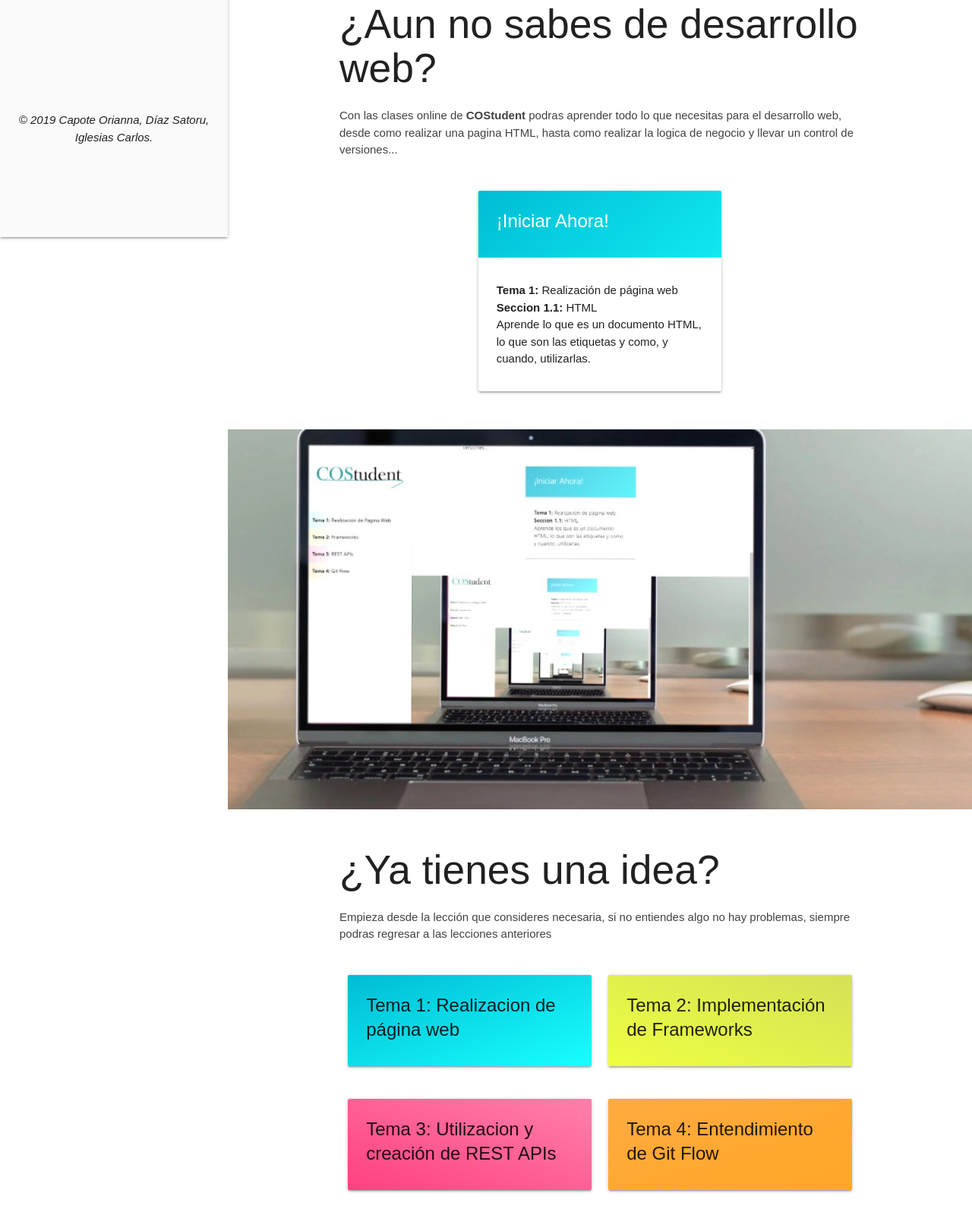
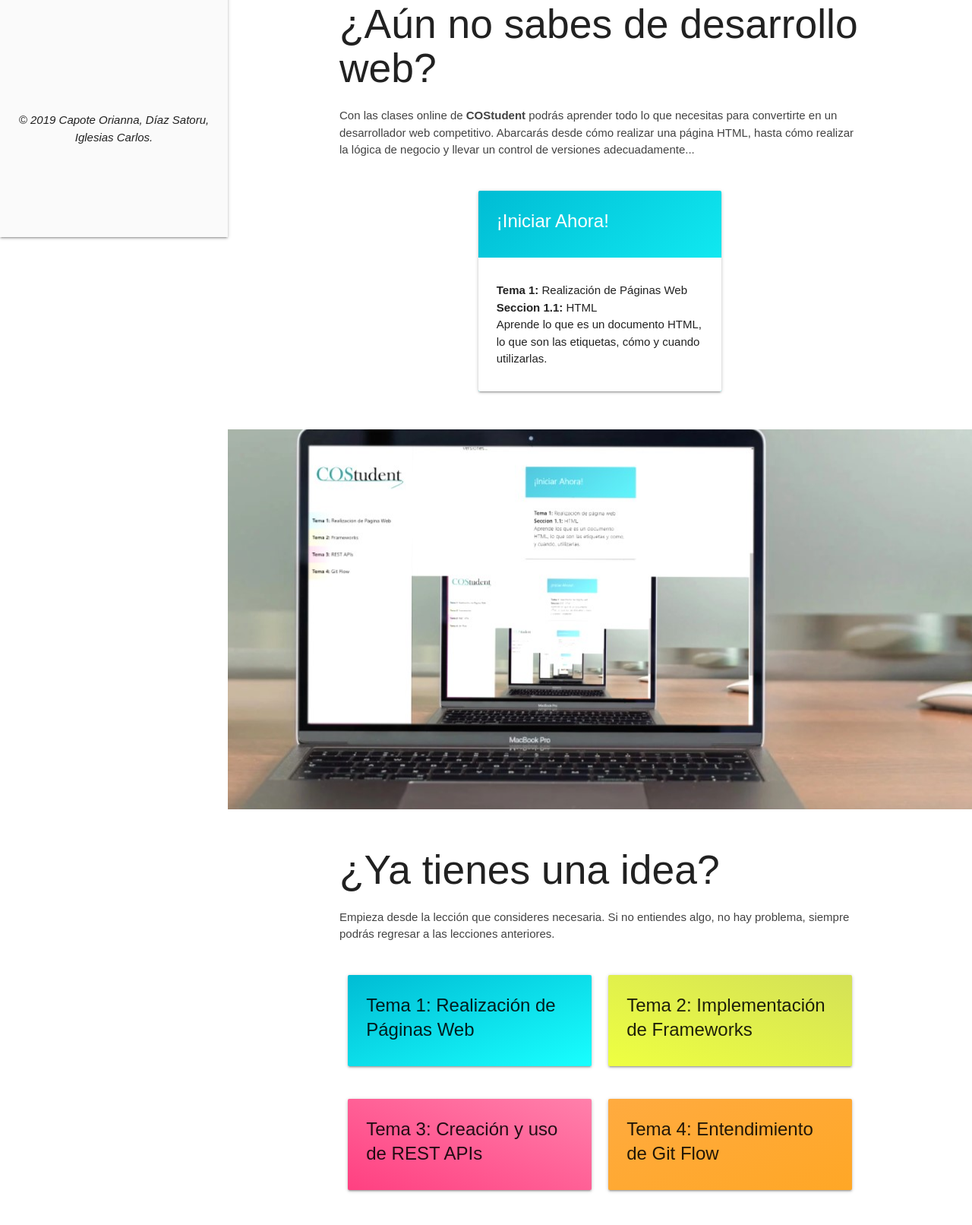
Before and after one commit to carlosjj24/EACProy, a plain HTML site: page index.html in a window 1280 px wide. Shown: the part 548-2160 px from the top of the page at 76% size. Drawn offline with Linux system fonts and the light colour scheme.

Commit message:
Corrección de ortografía y redacción en index.html
+ Acento en créditos (navbar)

```diff
--- a/index.html
+++ b/index.html
@@ -58,7 +58,7 @@
 		              			<ul>
 		                			<li><a class="orange_degrade" href="./leccionRestApi.html"><b>4.1</b> Creación de Repositorio</a></li>
 		                			<li><a class="orange_degrade" href="#!"><b>4.2</b> Clonación de Repositorio</a></li>
-		                			<li><a class="orange_degrade" href="#!"><b>4.3</b> Actualisación de Repositorio</a></li>
+		                			<li><a class="orange_degrade" href="#!"><b>4.3</b> Actualización de Repositorio</a></li>
 		                			<li><a class="orange_degrade" href="#!"><b>4.4</b> Branch</a></li>
 		              			</ul>
 		            		</div>
@@ -80,9 +80,8 @@
 		    </div>
 		    <div class="section white">
 		      	<div class="row container">
-		        	<h2 class="header">¿Aun no sabes de desarrollo web?</h2>
-		        	<p class="grey-text text-darken-3 lighten-3">Con las clases online de <b> COStudent </b> podras aprender todo lo que necesitas para el desarrollo web, desde como realizar una pagina HTML, hasta como realizar la logica de negocio y llevar un control de versiones...
-</p>
+		        	<h2 class="header">¿Aún no sabes de desarrollo web?</h2>
+		        	<p class="grey-text text-darken-3 lighten-3">Con las clases online de <b> COStudent </b> podrás aprender todo lo que necesitas para convertirte en un desarrollador web competitivo. Abarcarás desde cómo realizar una página HTML, hasta cómo realizar la lógica de negocio y llevar un control de versiones adecuadamente...</p>
 		      	</div>
 		      	<div class="row container">
 		      		<div class="col s0 m3">
@@ -93,9 +92,9 @@
 				          		<span class="card-title">¡Iniciar Ahora!</span>
 				        	</div>
 				        	<div class="card-action inicioClasesCard-action">
-					          	<p><b>Tema 1:</b> Realización de página web <br>
+					          	<p><b>Tema 1:</b> Realización de Páginas Web <br>
 					          			<b>Seccion 1.1:</b> HTML <br>
-					          			Aprende lo que es un documento HTML, lo que son las etiquetas y como, y cuando, utilizarlas.</p>
+					          			Aprende lo que es un documento HTML, lo que son las etiquetas, cómo y cuando utilizarlas.</p>
 					        </div>
 				      	</div>
 				    </div>
@@ -109,13 +108,13 @@
 		    <div class="section white">
 		      	<div class="row container">
 		        	<h2 class="header">¿Ya tienes una idea?</h2>
-		        	<p class="grey-text text-darken-3 lighten-3">Empieza desde la lección que consideres necesaria, si no entiendes algo no hay problemas, siempre podras regresar a las lecciones anteriores</p>
+		        	<p class="grey-text text-darken-3 lighten-3">Empieza desde la lección que consideres necesaria. Si no entiendes algo, no hay problema, siempre podrás regresar a las lecciones anteriores.</p>
 		      	</div>
 		      	<div class="row container">
 				    <div class="col s12 m6">
 				      	<div class="card cardTema1">
 				        	<div class="card-content ">
-				          		<span class="card-title"><b>Tema 1: Realizacion de página web</b></span>
+				          		<span class="card-title"><b>Tema 1: Realización de Páginas Web</b></span>
 				        	</div>
 				      	</div>
 				    </div>
@@ -131,7 +130,7 @@
 				    <div class="col s12 m6">
 				      	<div class="card cardTema3">
 				        	<div class="card-content ">
-				          		<span class="card-title"><b>Tema 3: Utilizacion y creación de REST APIs</b></span>
+				          		<span class="card-title"><b>Tema 3: Creación y uso de REST APIs</b></span>
 				        	</div>
 				      	</div>
 				    </div>
@@ -149,9 +148,8 @@
 		    </div>
 		    <div class="section white">
 		      	<div class="row container">
-		        	<h2 class="header">¿Quienes somos?</h2>
-		        	<p class="grey-text text-darken-3 lighten-3">Capote Orianna, Díaz Satoru y Carlos Iglesias son solo algunas de las personas que han hecho este proyecto posible. A pesar de ser los creadores de la pagina web existen personas que son dueñas de las imagenes utilizadas, y páginas que permitieron obtener la documentacion de la misma...
-</p>
+		        	<h2 class="header">¿Quiénes somos?</h2>
+		        	<p class="grey-text text-darken-3 lighten-3">Capote Orianna, Díaz Satoru y Carlos Iglesias son solo algunas de las personas que han hecho este proyecto posible. A pesar de ser los creadores de la página web existen personas que son dueñas de las imágenes utilizadas, y fuentes externas que permitieron obtener documentaciones para las lecciones...</p>
 		      	</div>
 		      	<div class="row container">
 		      		<div class="col s0 m3">
@@ -159,7 +157,7 @@
 		      		<div class="col s12 m6">
 				      	<div class="card creditosCard">
 				        	<div class="card-content white-text">
-				          		<span class="card-title">Creditos</span>
+				          		<span class="card-title">Créditos</span>
 				        	</div>
 				      	</div>
 				    </div>
```
Also changed, not shown: leccionFrameworks.html (+1 -1 lines), leccionGitFlow.html (+1 -1 lines), leccionHTML.html (+1 -1 lines), leccionRestApi.html (+1 -1 lines).
